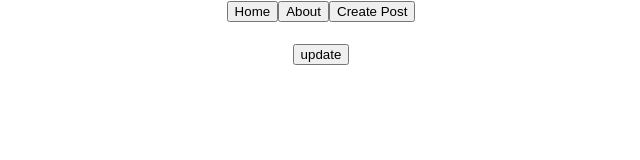
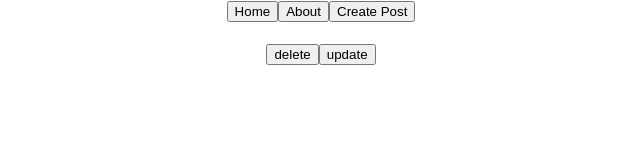
Before and after one commit to Arkeda221/TunerHub, a React (Create React App) app in the folder client/tunerhub/: page /comments/1 in a window 1280 px wide. Shown: the top 160 px of the page, without its empty margins (319-959 px from the left). Built offline with nearby package versions, Linux system fonts and the light colour scheme; no server answers.

Commit message:
added a delete option for the comments

```diff
--- a/client/tunerhub/src/components/Comments.jsx
+++ b/client/tunerhub/src/components/Comments.jsx
@@ -7,7 +7,10 @@ const Commments = () => {
 
   const [comment, setComment] = useState([])
 
+  const [comments, setComments] = useState([])
+
   let {id} = useParams()
+  let navigate = useNavigate()
 
   useEffect(() => {
     const getComments = async () => {
@@ -18,11 +21,18 @@ const Commments = () => {
     getComments()
   }, [id])
 
+
+  const deleteComment = async () => {
+    let res = await axios.delete(`http://localhost:3001/api/comments/${id}`)
+    setComments(res.data.body)
+    navigate('/')
+  }
+
   return (
     <div className="Comment-Component">
 
             <h3>{comment.body}
-            {/* <button onClick={()=> deleteComment()}>delete</button> */}
+            <button onClick={()=> deleteComment()}>delete</button>
                       <button>update</button></h3>
     </div>
     )
--- a/client/tunerhub/src/pages/CarDetails.js
+++ b/client/tunerhub/src/pages/CarDetails.js
@@ -20,11 +20,12 @@ const CarDetails = () => {
 
   useEffect(() => {
     const getCar = async () => {
-      let res = await axios.get(`http://localhost:3001/api/cars/:${id}`)
+      let res = await axios.get(`http://localhost:3001/api/cars/${id}`)
       setCar(res.data.cars)
+      console.log(res.data.cars)
     }
     getCar()
-  }, [])
+  }, [id])
 
   useEffect(() => {
     const getComments = async () => {
```
